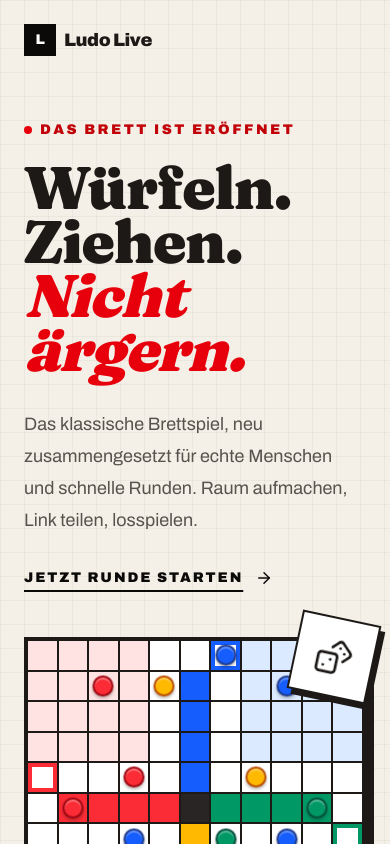
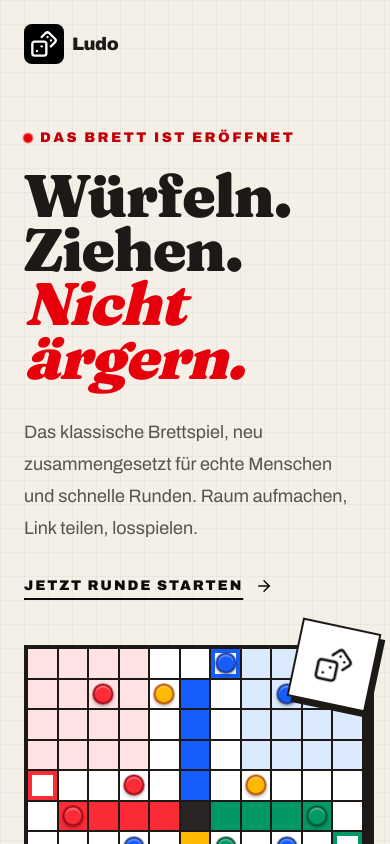
Before and after one commit to CuteNikki/ludo, a Next.js app in the folder apps/web/: page / in a window 390 px wide. Shown: the top 844 px of the page. Built offline with nearby package versions, Linux system fonts and the light colour scheme.

Commit message:
fix: replace homepage logo with DicesIcon and update navigation links

```diff
--- a/apps/web/src/app/page.tsx
+++ b/apps/web/src/app/page.tsx
@@ -3,7 +3,7 @@
 import { GameBoard } from '@/components/game-board';
 import { Button } from '@/components/ui/button';
 import type { GameState, PlayerColor } from '@ludo/shared';
-import { ArrowDown, ArrowRight, CircleAlert, Dices, Flag, Link2, Plus, Sparkles, Users, X } from 'lucide-react';
+import { ArrowDown, ArrowRight, CircleAlert, Dices, DicesIcon, Flag, Link2, Plus, Sparkles, Users, X } from 'lucide-react';
 import { useRouter } from 'next/navigation';
 import { useEffect, useRef, useState } from 'react';
 
@@ -222,10 +222,10 @@ export default function HomePage() {
       )}
       <nav className='mx-auto flex max-w-6xl items-center justify-between px-6 py-6'>
         <a href='/' className='flex items-center gap-2 text-lg font-black tracking-tight'>
-          <span className='grid h-8 w-8 place-items-center bg-stone-950 text-sm text-white'>L</span>
-          Ludo Live
+          <DicesIcon className='size-10 shrink-0 text-white bg-black p-1.5 rounded-lg' />
+          Ludo
         </a>
-        <a href='#so-gehts' className='hidden items-center gap-2 text-sm font-bold text-stone-600 transition-colors hover:text-stone-950 sm:flex'>
+        <a href='#how-it-works' className='hidden items-center gap-2 text-sm font-bold text-stone-600 transition-colors hover:text-stone-950 sm:flex'>
           So funktioniert&apos;s <ArrowDown size={16} />
         </a>
       </nav>
@@ -233,7 +233,11 @@ export default function HomePage() {
       <section className='mx-auto grid max-w-6xl gap-12 px-6 pb-20 pt-10 lg:grid-cols-[1.05fr_.95fr] lg:items-center lg:gap-16 lg:pb-28 lg:pt-16'>
         <div className='home-reveal'>
           <p className='mb-5 flex items-center gap-2 text-sm font-black uppercase tracking-[.18em] text-red-700'>
-            <span className='h-2 w-2 rounded-full bg-red-600' /> Das Brett ist eröffnet
+            <span className='relative h-2 w-2 flex items-center justify-center'>
+              <span className='absolute h-2 w-2 rounded-full bg-red-600 animate-ping' />
+              <span className='absolute h-2 w-2 rounded-full bg-red-600' />
+            </span>
+            Das Brett ist eröffnet
           </p>
           <h1 className='max-w-2xl font-display text-6xl font-black leading-[.9] tracking-tight sm:text-8xl'>
             Würfeln. Ziehen.
@@ -310,7 +314,7 @@ export default function HomePage() {
         </div>
       </section>
 
-      <section id='so-gehts' className='mx-auto max-w-6xl px-6 py-20 sm:py-28'>
+      <section id='how-it-works' className='mx-auto max-w-6xl px-6 py-20 sm:py-28'>
         <div className='max-w-xl'>
           <p className='mb-3 text-sm font-black uppercase tracking-[.16em] text-red-700'>So funktioniert&apos;s</p>
           <h2 className='font-display text-4xl font-black leading-none sm:text-5xl'>Drei Schritte bis zum ersten Rauswurf.</h2>
@@ -359,7 +363,7 @@ export default function HomePage() {
         </div>
       </section>
 
-      <footer className='border-t-2 border-stone-900 px-6 py-7 text-center text-xs font-bold uppercase tracking-[.15em] text-stone-500'>
+      <footer className='border-t-2 bg-[#e8dfcd] border-stone-900 px-6 py-7 text-center text-xs font-bold uppercase tracking-[.15em]'>
         Ludo Live · Für Menschen, die noch eine Runde spielen
       </footer>
     </main>
```
